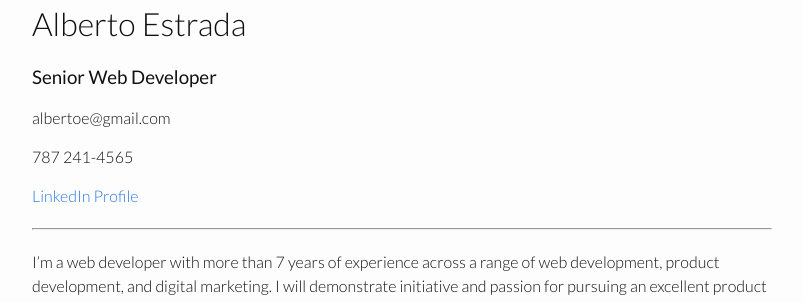
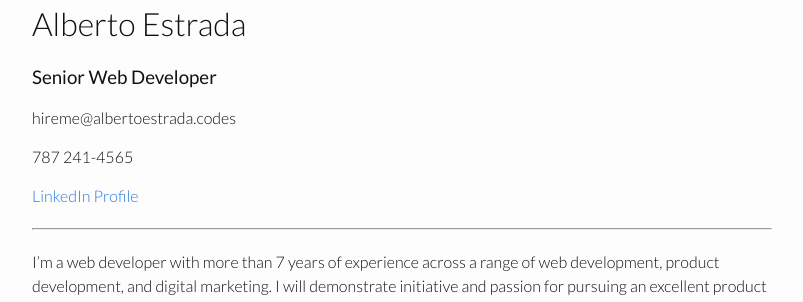
Before and after one commit to cyberkiko/cyberkiko.github.io, a Jekyll site: the page built from resume.md, in a window 1280 px wide. Shown: the top 302 px of the page, without its empty margins (238-1041 px from the left). Built offline with Jekyll 4.4.1, drawn with Linux system fonts in a browser that asks for light colours.

Commit message:
Changed email

```diff
--- a/_config.yml
+++ b/_config.yml
@@ -1,6 +1,6 @@
 # Site settings
 title: Alberto Estrada - Portfolio
-email: albertoe@gmail.com
+email: hireme@albertoestrada.codes
 description: > # this means to ignore newlines until "baseurl:"
   Senior web developer with a experience of more than 7 years.
 baseurl: "" # the subpath of your site, e.g. /blog/
--- a/resume.md
+++ b/resume.md
@@ -6,7 +6,7 @@ permalink: /resume/
 
 ### Senior Web Developer
 
-albertoe@gmail.com
+hireme@albertoestrada.codes
 
 787 241-4565
 
```
